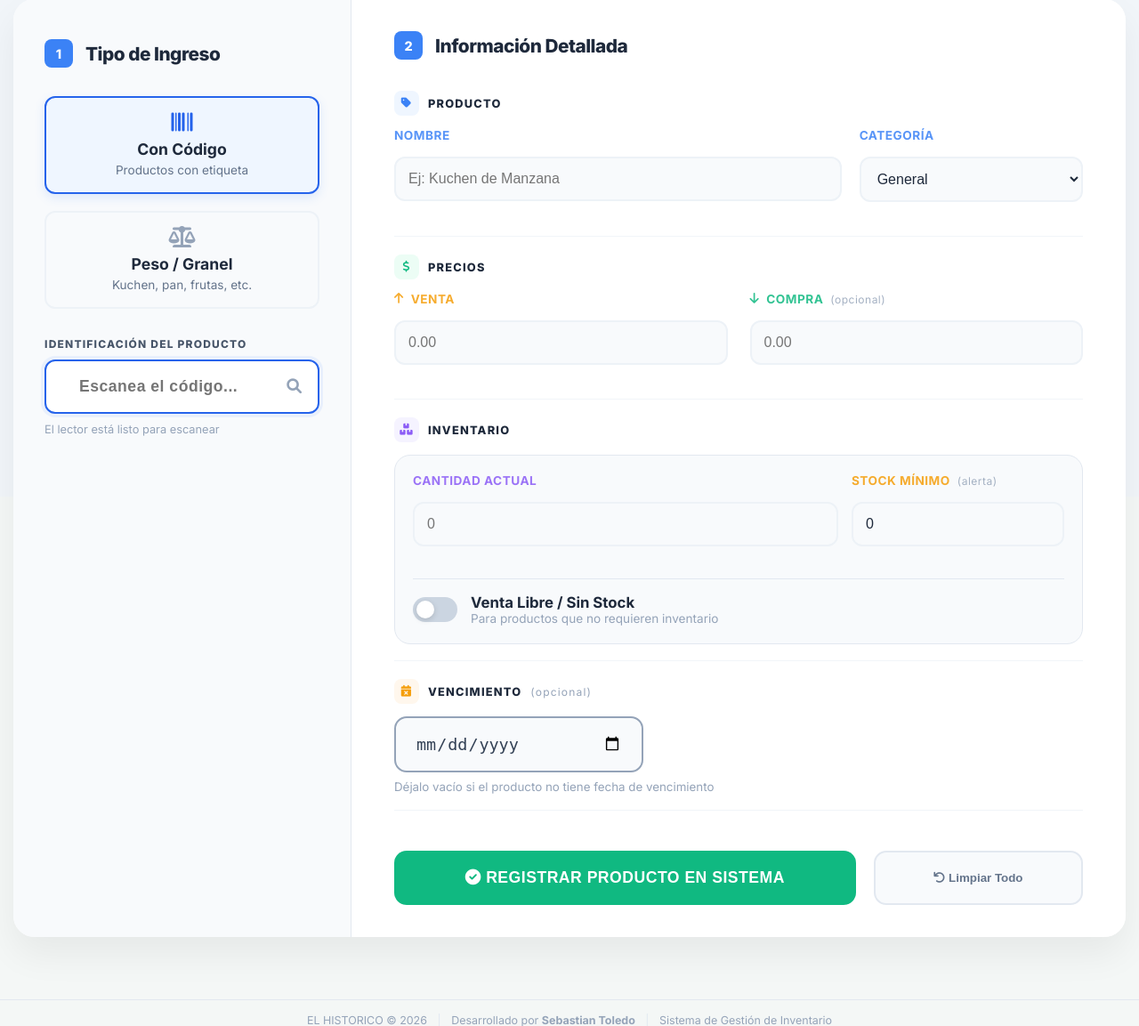
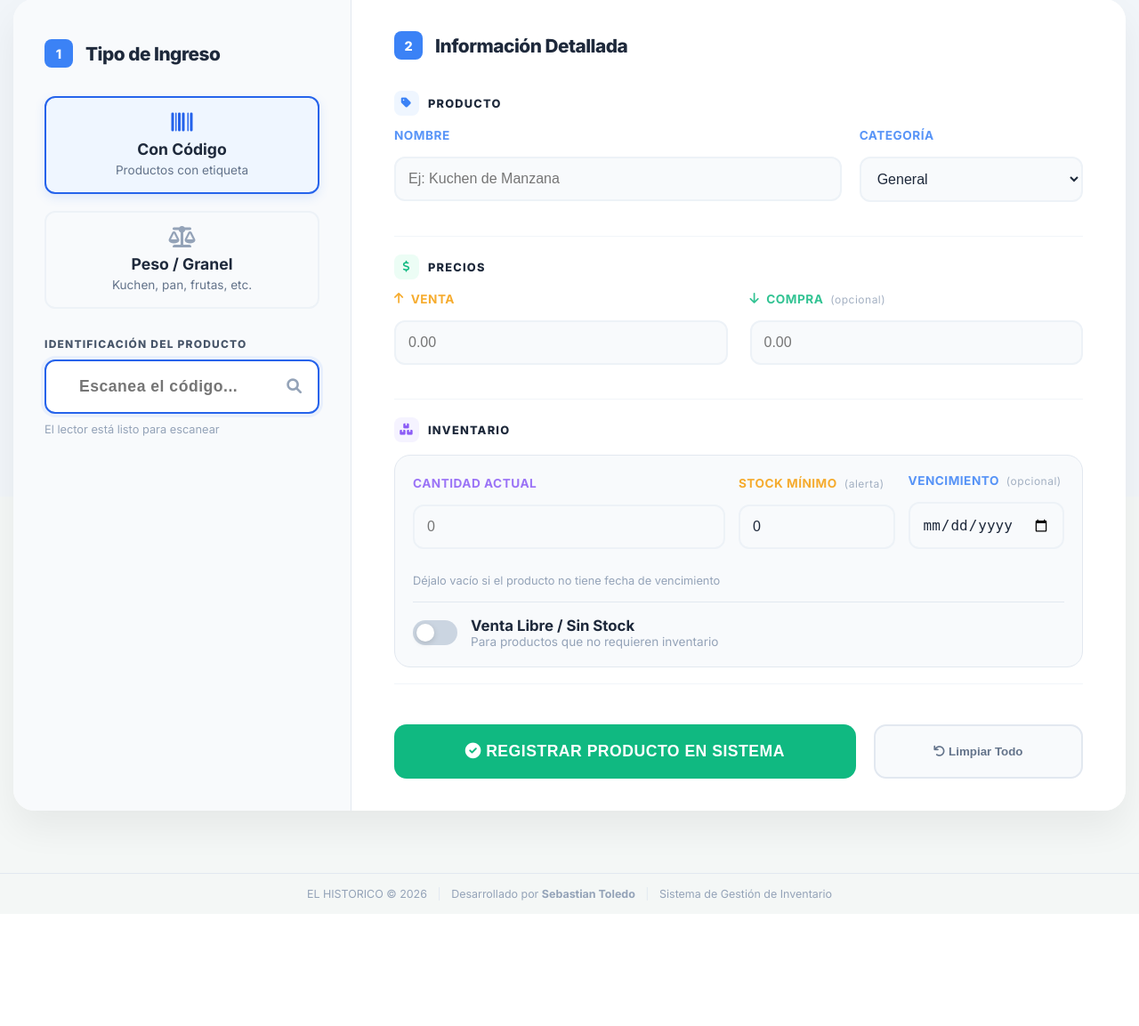
Before and after one commit to SebastianEdison/InWeb, a Flask app: page /agregar in a window 1280 px wide. Shown: the part 242-1395 px from the top of the page at 89% size. After the commit the page ends 1254 px from the top, so only its background shows below. Run offline with Flask 3, Linux system fonts and the light colour scheme; the visitor is signed in with stand-in values (Sample User, id 1).

Commit message:
Mueve Vencimiento dentro de Inventario y sube mucho mas el contraste del borde
Vencimiento quedaba como una seccion angosta y sola al final de la pagina,
con mucho espacio vacio alrededor. Se mueve como un campo mas dentro de la
caja de Inventario, junto a Cantidad y Stock Minimo (se sigue ocultando
igual que antes al elegir Peso/Granel). El borde de inputs y selects pasa
de 2px #94a3b8 a 3px #64748b, un salto bastante mas notorio que los
intentos anteriores.

```diff
--- a/static/js/registro.js
+++ b/static/js/registro.js
@@ -15,6 +15,7 @@ function seleccionarTipo(tipo) {
     const columnaCantidad = document.getElementById('columna-cantidad');
     const selectUnidad = document.getElementById('form_unidad');
     const contenedorVencimiento = document.getElementById('contenedor-vencimiento');
+    const ayudaVencimiento = document.querySelector('.ayuda-vencimiento');
     const opcionSinStock = document.getElementById('opcion-sin-stock');
     const chkVentaLibre = document.getElementById('chk_venta_libre');
     const inputStock = document.getElementById('form_stock');
@@ -36,6 +37,7 @@ function seleccionarTipo(tipo) {
         if(columnaCantidad) columnaCantidad.style.flex = "1";
         if(selectUnidad) selectUnidad.value = "Unidad";
         if(contenedorVencimiento) contenedorVencimiento.style.display = '';
+        if(ayudaVencimiento) ayudaVencimiento.style.display = '';
         if(opcionSinStock) opcionSinStock.style.display = '';
 
     }  else {
@@ -56,6 +58,7 @@ function seleccionarTipo(tipo) {
             contenedorVencimiento.style.display = 'none';
             document.getElementById('form_vencimiento').value = '';
         }
+        if(ayudaVencimiento) ayudaVencimiento.style.display = 'none';
         if(opcionSinStock) opcionSinStock.style.display = 'none';
         if(chkVentaLibre && chkVentaLibre.checked) {
             chkVentaLibre.checked = false;
--- a/static/registros_producto.css
+++ b/static/registros_producto.css
@@ -166,7 +166,7 @@ body {
     width: 100%;
     padding: 18px 22px;
     border-radius: 14px;
-    border: 2px solid #94a3b8;
+    border: 3px solid #64748b;
     background-color: #f8fafc;
     font-size: 1.15rem; /* Lectura clara */
     color: #334155;
@@ -233,7 +233,13 @@ body {
 .grupo-producto .grupo-titulo i    { background: #eff6ff; color: #3b82f6; }
 .grupo-precios .grupo-titulo i     { background: #ecfdf5; color: #10b981; }
 .grupo-inventario .grupo-titulo i  { background: #f5f3ff; color: #8b5cf6; }
-.grupo-vencimiento .grupo-titulo i { background: #fff7ed; color: #f59e0b; }
+
+.ayuda-vencimiento {
+    display: block;
+    color: #94a3b8;
+    font-size: 0.8rem;
+    margin-top: 8px;
+}
 
 /* --- CAJA INTERNA DE INVENTARIO (cantidad, medida, minimo, venta libre) --- */
 .caja-inventario {
@@ -381,7 +387,7 @@ input:checked + .slider:before {
     width: 100%;
     padding: 17px 20px;
     border-radius: 14px;
-    border: 2px solid #94a3b8;
+    border: 3px solid #64748b;
     background-color: #f8fafc;
     color: #334155;
     font-size: 1.05rem;
--- a/templates/agregar.html
+++ b/templates/agregar.html
@@ -120,7 +120,13 @@
                             <label class="lbl-orange">Stock Mínimo <span class="lbl-opcional">(alerta)</span></label>
                             <input type="number" id="form_stock_minimo" class="input-pro" placeholder="0" min="0" value="0">
                         </div>
+
+                        <div class="form-group" id="contenedor-vencimiento">
+                            <label class="lbl-blue">Vencimiento <span class="lbl-opcional">(opcional)</span></label>
+                            <input type="date" id="form_vencimiento" class="input-pro">
+                        </div>
                     </div>
+                    <small class="ayuda-vencimiento">Déjalo vacío si el producto no tiene fecha de vencimiento</small>
 
                     <div class="opcion-sin-stock" id="opcion-sin-stock">
                         <label class="switch-container">
@@ -133,12 +139,6 @@
                         </div>
                     </div>
                 </div>
-            </div>
-
-            <div class="grupo-campos grupo-vencimiento" id="contenedor-vencimiento">
-                <div class="grupo-titulo"><i class="fas fa-calendar-times"></i> Vencimiento <span class="lbl-opcional">(opcional)</span></div>
-                <input type="date" id="form_vencimiento" class="input-pro">
-                <small>Déjalo vacío si el producto no tiene fecha de vencimiento</small>
             </div>
 
             <div class="form-acciones">
```
